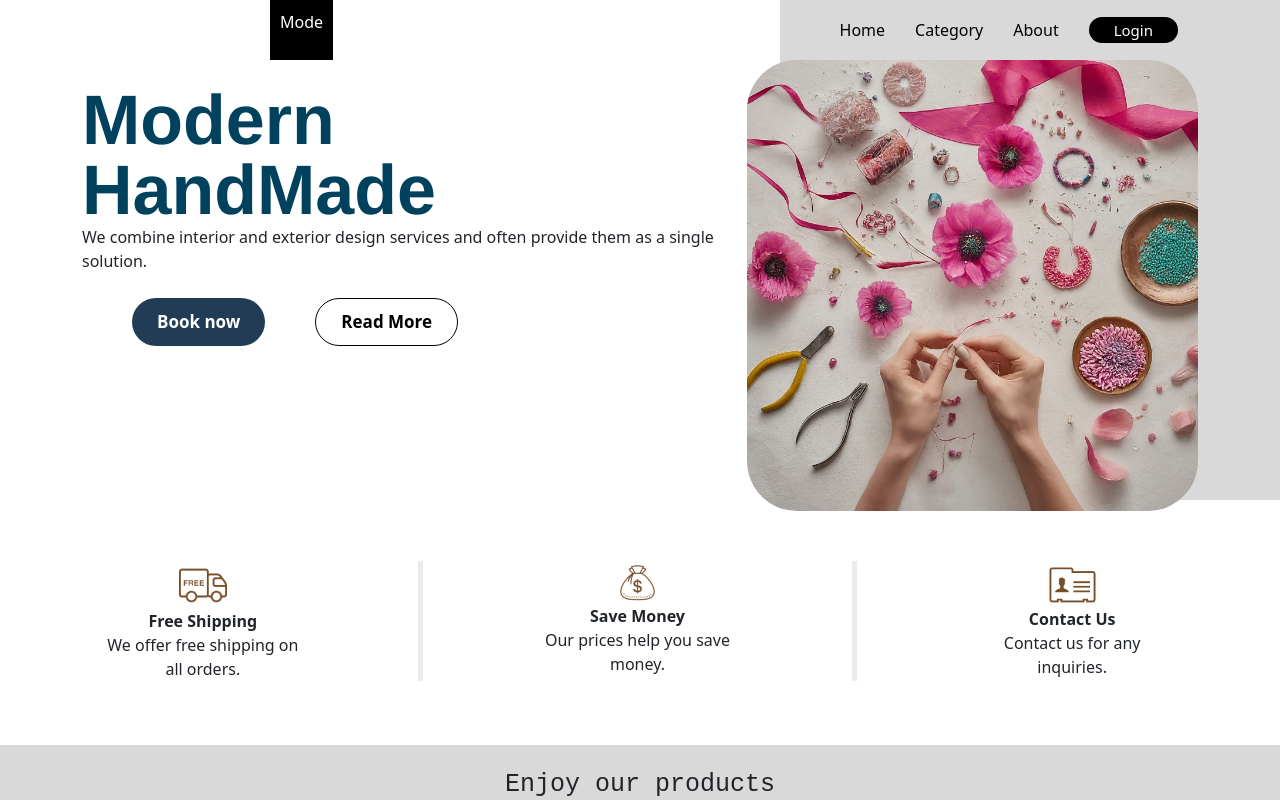
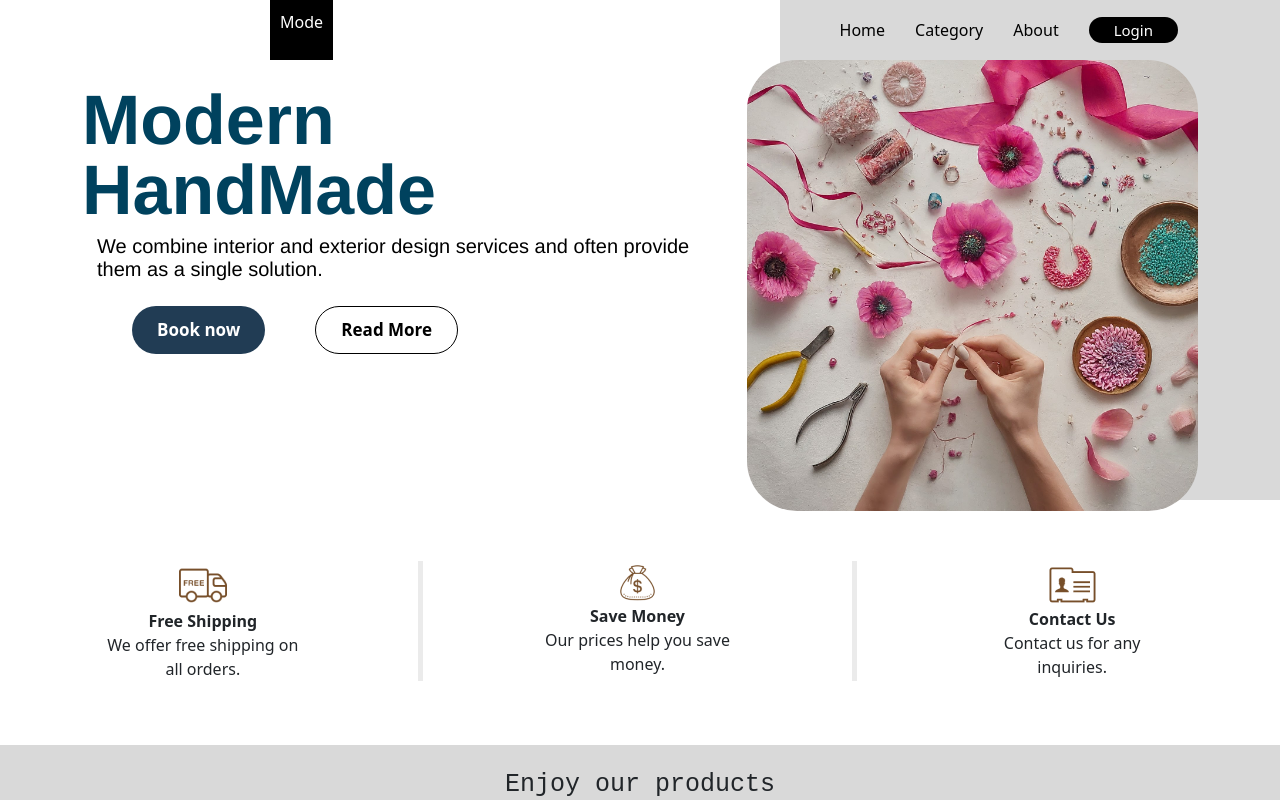
Before and after one commit to Yassinbesbes/handmade_projectSite, a React (Create React App) app: page / in a window 1280 px wide. Shown: the top 800 px of the page. Built offline with nearby package versions, Linux system fonts and the light colour scheme.

Commit message:
Footer Change

```diff
--- a/src/Footer.js
+++ b/src/Footer.js
@@ -16,7 +16,7 @@ const Footer = () => {
           <h3>Contact Us</h3>
           <p>Email: besbesyassin90@gmail.com</p>
           <p>Phone: +21620578373</p>
-          <p>Address: Medina,Sfax,300,Tunise</p>
+          <p>Address: Medina,Sfax 3000,Tunise</p>
         </div>
       </div>
     </footer>
--- a/src/first.css
+++ b/src/first.css
@@ -118,7 +118,7 @@ a:hover::after {
 
 
 
-.title > p{
+p{
   color: #000000;
   font-family: "Poppins-SemiBold", Helvetica;
   font-size: 20px;
```
